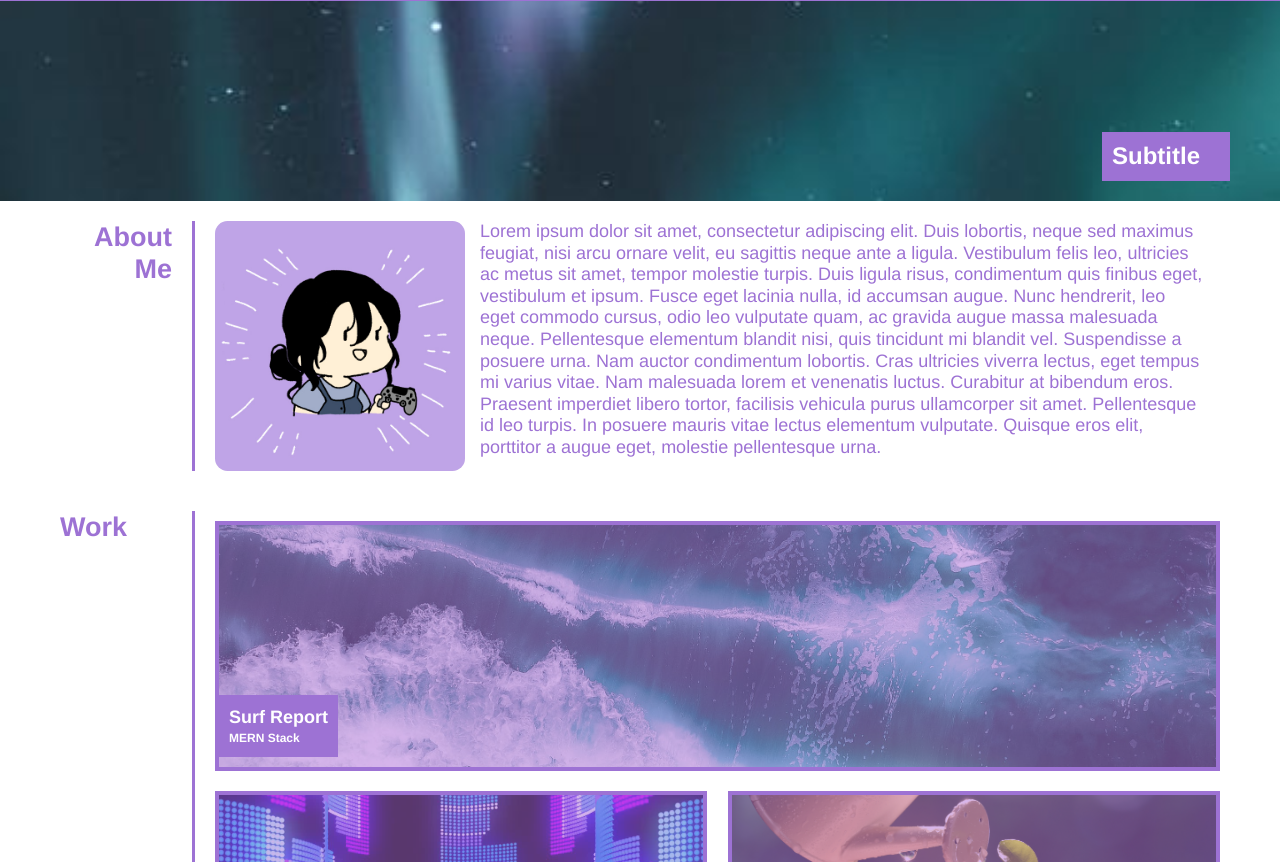
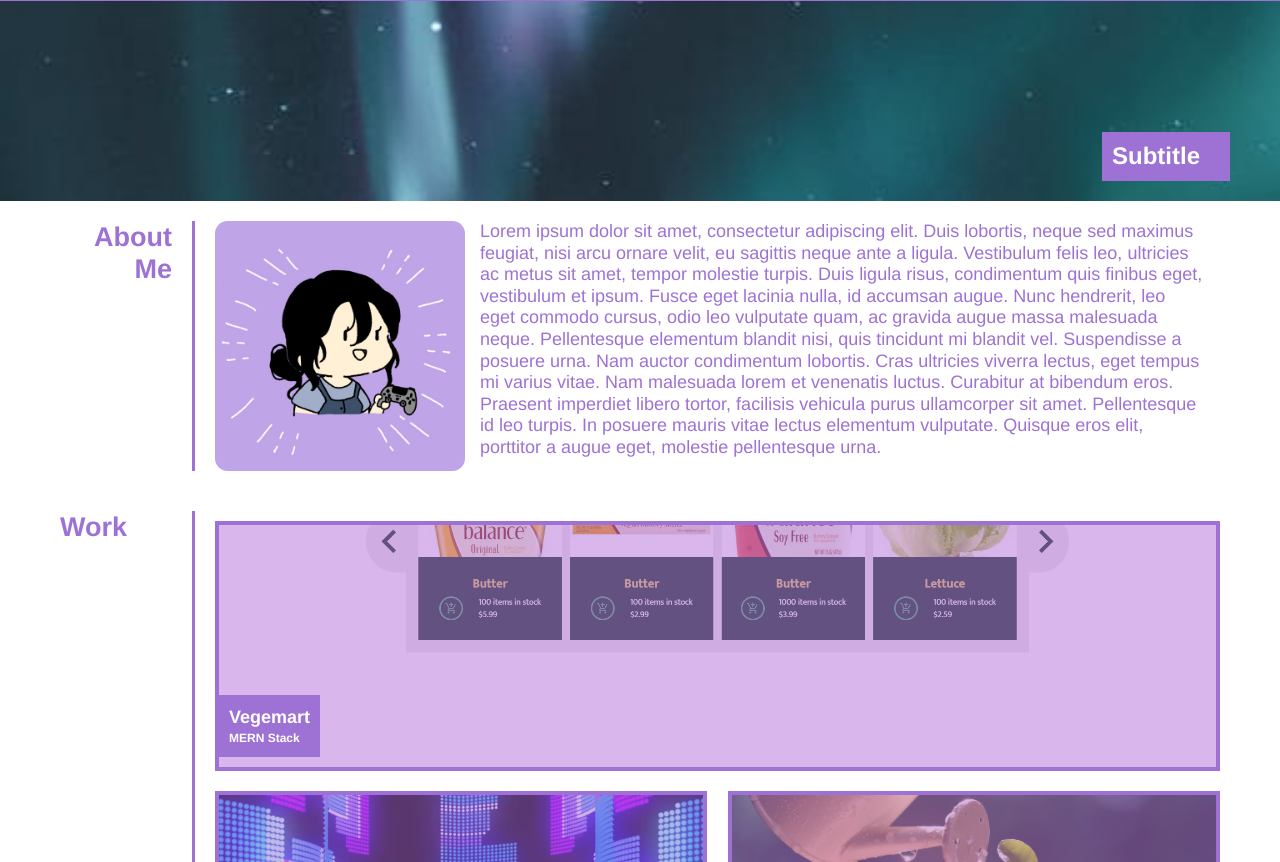
Before and after one commit to RosemarieHalim/02-challenge, a plain HTML site: page index.html in a window 1280 px wide. Shown: the part 81-943 px from the top of the page. Drawn offline with Linux system fonts and the light colour scheme.

Commit message:
Update index.html

```diff
--- a/index.html
+++ b/index.html
@@ -58,9 +58,9 @@
         <h2 class="subtitle">Work</h2>
         <div class="work-section">
             <article class="projects">
-                <a href="https://www.awwwards.com/"><img class="surf" src="./assets/images/surf.jpeg" alt=""></a>
+                <a href="https://pure-spire-62048.herokuapp.com/"><img class="surf" src="./assets/images/vegemart.PNG" alt="vegemart homepage"></a>
                 <div class="project-info">
-                    <h3>Surf Report</h3>
+                    <h3>Vegemart</h3>
                     <h4>MERN Stack</h4>
                 </div>
             </article>
```
